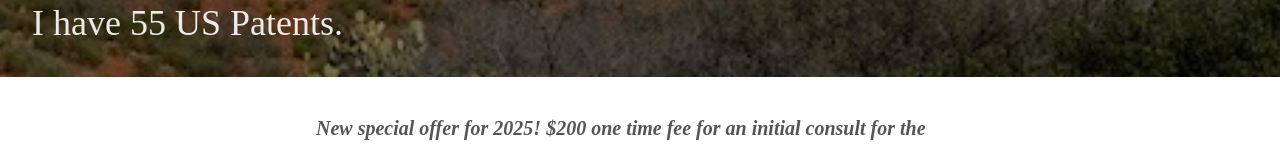
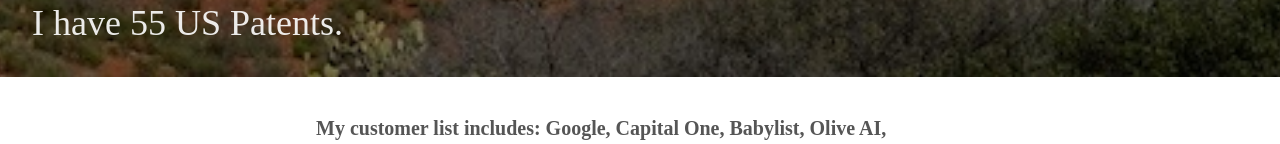
Before and after one commit to mark-watson/markwatson-com-website, a plain HTML site: page index.html in a window 1280 px wide. Shown: the part 656-800 px from the top of the page. Drawn offline with Linux system fonts and the light colour scheme.

Commit message:
Update index.html

```diff
--- a/index.html
+++ b/index.html
@@ -105,7 +105,8 @@
 
   <article class="cf ph3 ph5-l pv3 pv4-l f4 tc-l center measure-wide lh-copy mid-gray">
 
-    <b><i><p><strong>New special offer for 2025!</strong>&nbsp;$200 one time fee for an initial consult for the design of new systems, including the delivery of a preliminary design document.</p>
+ <!--   <b><i><p><strong>New special offer for 2025!</strong>&nbsp;$200 one time fee for an initial consult for the design of new systems, including the delivery of a preliminary design document.</p>
+  -->
     <p></p></b></i></b>
     <b><p>My customer list includes: Google, Capital One, Babylist, Olive AI, CompassLabs, Mind AI, Disney, SAIC, Americast, PacBell, CastTV, Lutris Technology, Arctan Group, Sitescout.com, Embed.ly, and Webmind Corporation.</p>
     <p>You can contact me at <b>mark.watson@gmail.com</b></p></b>
```
